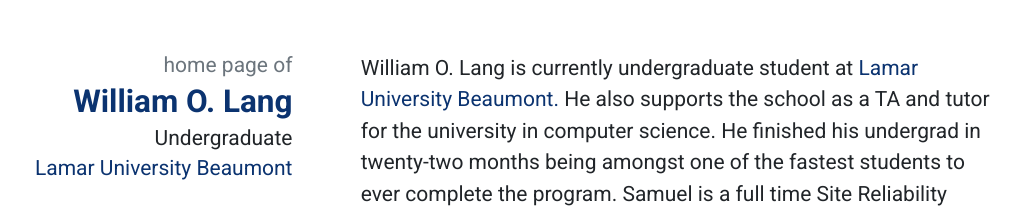
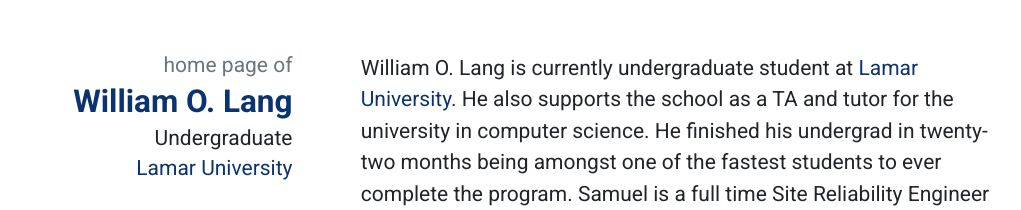
Before and after one commit to WillLang123/website, a plain HTML site: page bio.html in a window 1280 px wide. Shown: the top 210 px of the page, without its empty margins (200-1221 px from the left). Drawn offline with Linux system fonts and the light colour scheme.

Commit message:
fixed images and removed Beaumont from Lamar University

```diff
--- a/bio.html
+++ b/bio.html
@@ -40,7 +40,7 @@
                 <h2 class="mb-1 ps-md-5">Undergraduate</h2>
                 <h3 class="mb-4">
                     <a href="https://www.lamar.edu/">
-                        <FONT COLOR="0B3370">Lamar University Beaumont</FONT>
+                        <FONT COLOR="0B3370">Lamar University</FONT>
                     </a>
                 </h3>
                 <h3 class="mb-0">
@@ -94,7 +94,7 @@
             <main class="col-md-7">
                 <p>William O. Lang is currently undergraduate student at
                     <a href="https://snhu.edu">
-                        <FONT COLOR="0B3370">Lamar University Beaumont.</FONT>
+                        <FONT COLOR="0B3370">Lamar University.</FONT>
                     </a>He also supports the school as a TA and tutor for the university in computer science. He finished his undergrad in twenty-two months being amongst one of the fastest students to ever complete the program. Samuel is a full time Site
                     Reliability Engineer at
                     <a href="https://imubit.com">
```
Also changed, not shown: certificates.html (+1 -1 lines), curriculum-vitae.html (+1 -1 lines), index.html (+1 -1 lines), photos.html (+1 -1 lines), lang/IMG_0373.jpg (deleted), lang/me2.PNG, lang/me3.PNG, lang/samuel.jpg (deleted).
